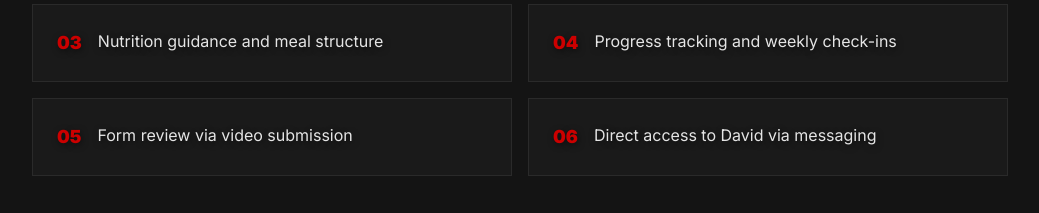
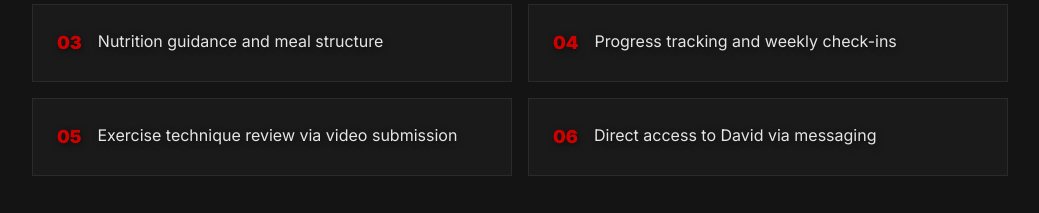
Before and after one commit to davidzabinskifitness/dzf-website, a Next.js app: page /online-coaching in a window 1280 px wide. Shown: the part 940-1153 px from the top of the page, without its empty margins (120-1159 px from the left). Built offline with nearby package versions, Linux system fonts and the light colour scheme.

Commit message:
Online coaching: reword item 5 to Exercise technique review

```diff
--- a/app/online-coaching/page.tsx
+++ b/app/online-coaching/page.tsx
@@ -18,7 +18,7 @@ const included = [
   "Fully customized training program (updated monthly)",
   "Nutrition guidance and meal structure",
   "Progress tracking and weekly check-ins",
-  "Form review via video submission",
+  "Exercise technique review via video submission",
   "Direct access to David via messaging",
 ];
 
```
